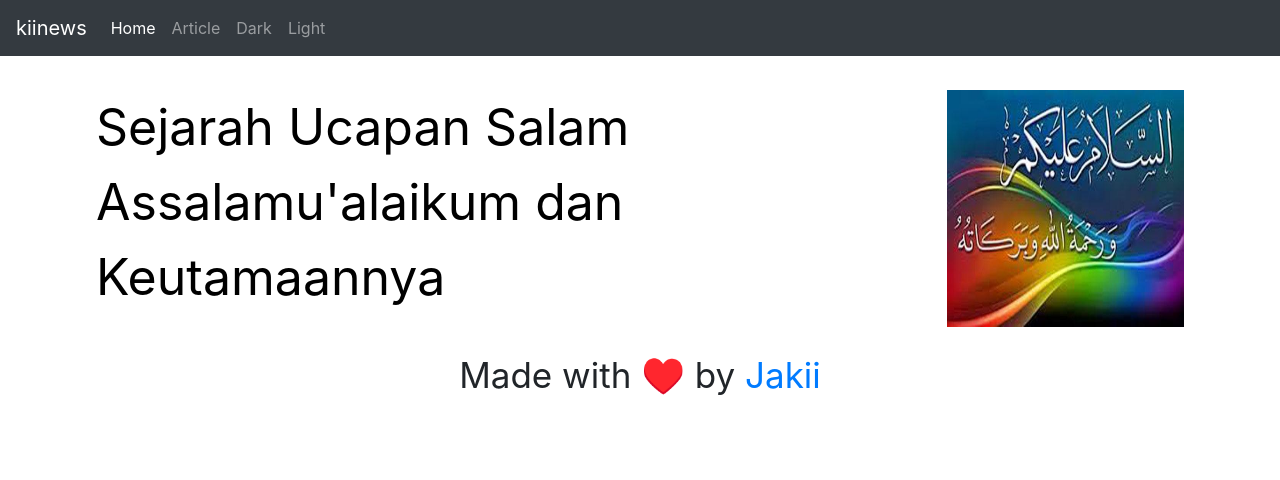
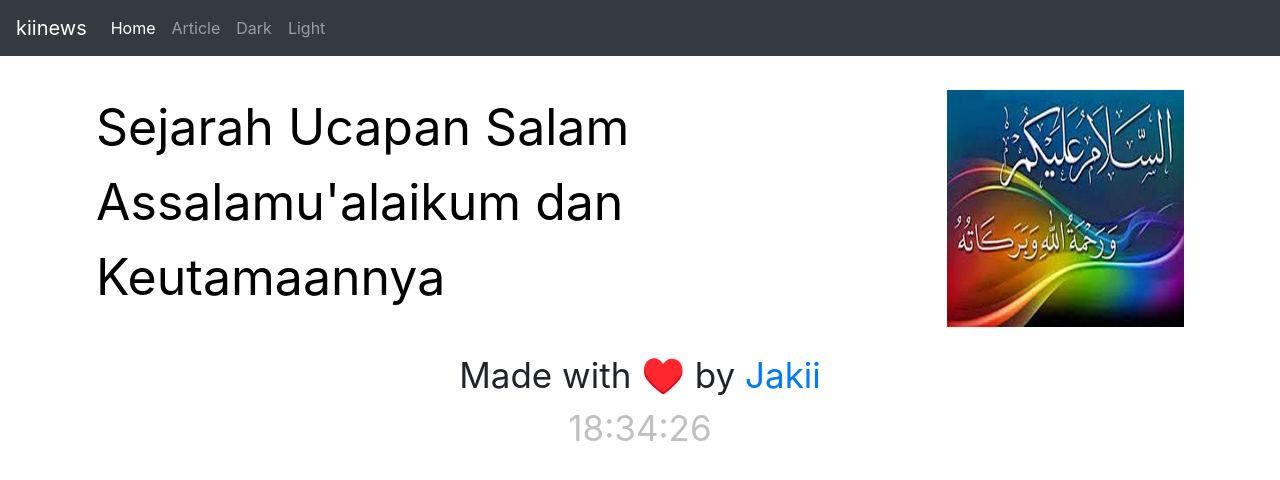
Before and after one commit to jkiiar/jkiiar.github.io, a plain HTML site: page news.html in a window 1280 px wide. Drawn offline with nearby package versions, Linux system fonts and the light colour scheme.

Commit message:
Update news.html

```diff
--- a/news.html
+++ b/news.html
@@ -24,6 +24,9 @@
         text-decoration: none;
         width: 50px;
         color: black;
+      }
+      #clock {
+        color: silver;
       }
       @media (max-width: 600px) {
         .news1 img {
@@ -77,12 +80,21 @@
 </div>
 <br>
 <center>
-  <footer>Made with ♥️ by <a href="#">Jakii</a></footer>
+  <footer>Made with ♥️ by <a href="#">Jakii</a><p id="clock"></p></footer>
 </center>
     <script src="https://code.jquery.com/jquery-3.2.1.slim.min.js" integrity="sha384-KJ3o2DKtIkvYIK3UENzmM7KCkRr/rE9/Qpg6aAZGJwFDMVNA/GpGFF93hXpG5KkN" crossorigin="anonymous"></script>
     <script src="https://cdn.jsdelivr.net/npm/popper.js@1.12.9/dist/umd/popper.min.js" integrity="sha384-ApNbgh9B+Y1QKtv3Rn7W3mgPxhU9K/ScQsAP7hUibX39j7fakFPskvXusvfa0b4Q" crossorigin="anonymous"></script>
     <script src="https://cdn.jsdelivr.net/npm/bootstrap@4.0.0/dist/js/bootstrap.min.js" integrity="sha384-JZR6Spejh4U02d8jOt6vLEHfe/JQGiRRSQQxSfFWpi1MquVdAyjUar5+76PVCmYl" crossorigin="anonymous"></script>
     <script>
+      /* Clock */
+      setInterval(() => {
+        let date = new Date();
+        let clock = document.getElementById('clock')
+        clock.innerHTML =
+        date.getHours()+`:`+
+        date.getMinutes()+`:`+
+        date.getSeconds()
+      });
       /* Darkmode */
       if(localStorage.getItem('theme') == 'dark')
       setDarkMode(true)
```
